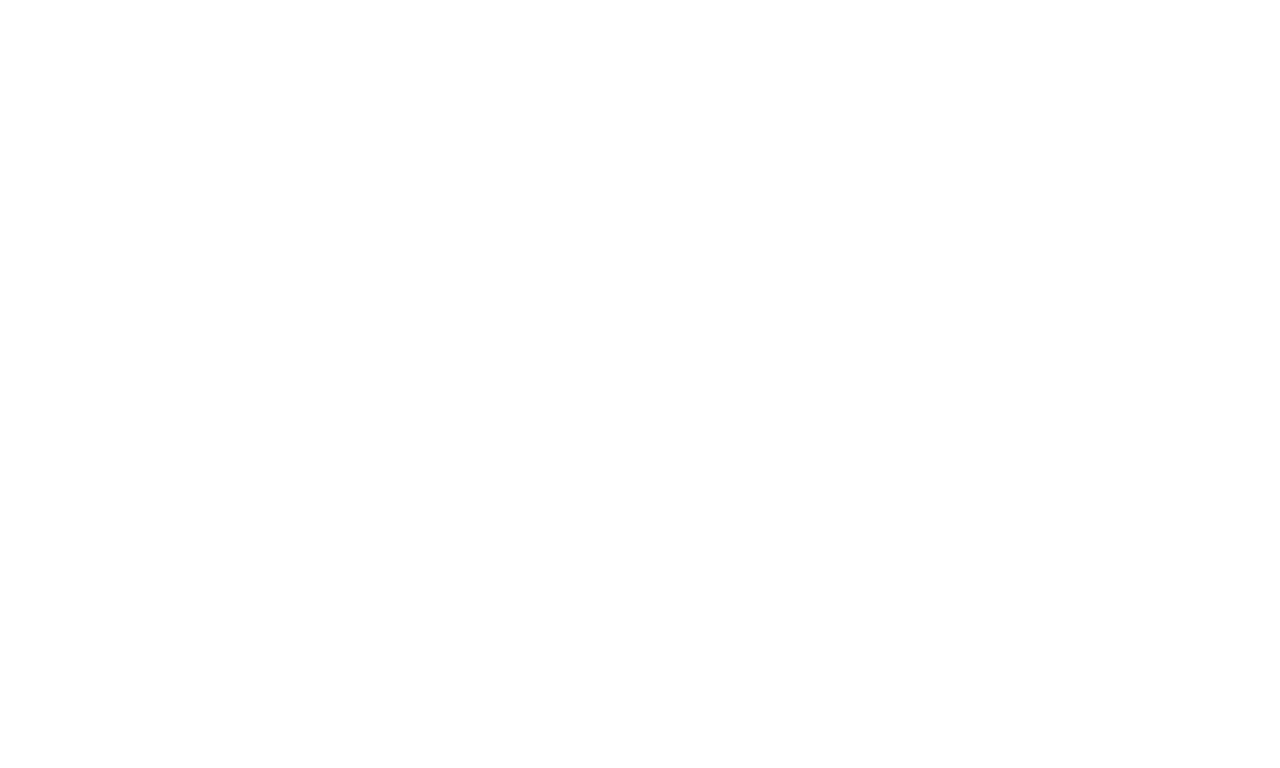
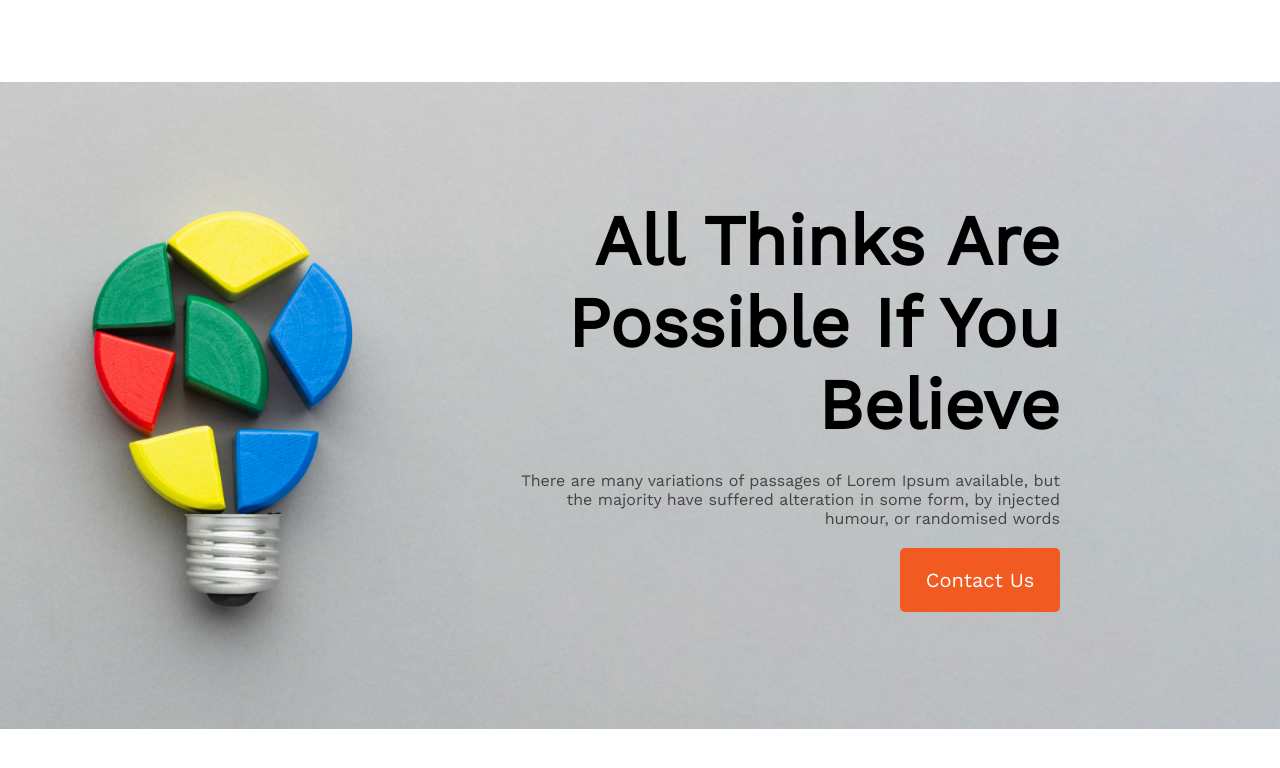
Before and after one commit to minhajul9/new-yeal-new-me, a plain HTML site: page index.html in a window 1280 px wide. Drawn offline with nearby package versions, Linux system fonts and the light colour scheme.

Commit message:
banner fullfilled

```diff
--- a/index.html
+++ b/index.html
@@ -5,11 +5,15 @@
     <meta http-equiv="X-UA-Compatible" content="IE=edge">
     <meta name="viewport" content="width=device-width, initial-scale=1.0">
     <title>Future Plan</title>
+    <link rel="stylesheet" href="style.css">
+    <link rel="preconnect" href="https://fonts.googleapis.com"><link rel="preconnect" href="https://fonts.gstatic.com" crossorigin><link href="https://fonts.googleapis.com/css2?family=Open+Sans&family=Work+Sans&display=swap" rel="stylesheet">
 </head>
 <body>
     <header>
         <div class="header-banner">
-
+            <h1>All Thinks Are Possible If You Believe</h1>
+            <p class="header-description">There are many variations of passages of Lorem Ipsum available, but the majority have suffered alteration in some form, by injected humour, or randomised words</p>
+            <button class="btn-primary">Contact Us</button>
         </div>
     </header>
 
--- a/style.css
+++ b/style.css
@@ -1,10 +1,46 @@
 /* Universal styles */
-*{
+* {
     margin: 0;
+    font-family: 'Work Sans', sans-serif;
 }
 
 /* Header part styles */
+header {
+    background-image: url('images/banner/banner2.png');
+    background-repeat: no-repeat;
+    background-position: center;
+    background-size: 100%;
+    display: flex;
+    justify-content: right;
+    align-items: center;
+    padding: 200px 220px;
+}
 
+.header-banner {
+    width: 550px;
+    text-align: right;
+}
+
+.header-banner h1 {
+    font-weight: 800;
+    font-size: 70px;
+    margin-bottom: 25px;
+}
+
+.header-description{
+    color: #444343;
+    margin-bottom: 20px;
+}
+
+.btn-primary{
+    width: 160px;
+height: 64px;
+font-size: 20px;
+color: #FFFFFF;
+background-color: #F15B22;
+border: none;
+border-radius: 5px;
+}
 
 /* Main Part Styles */
 
```
